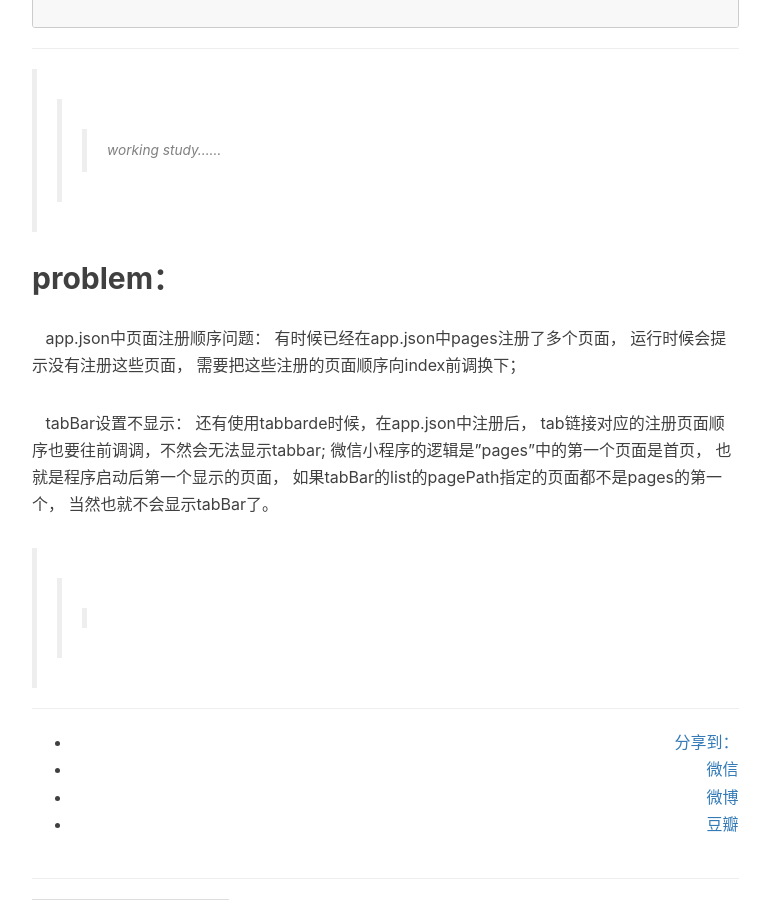
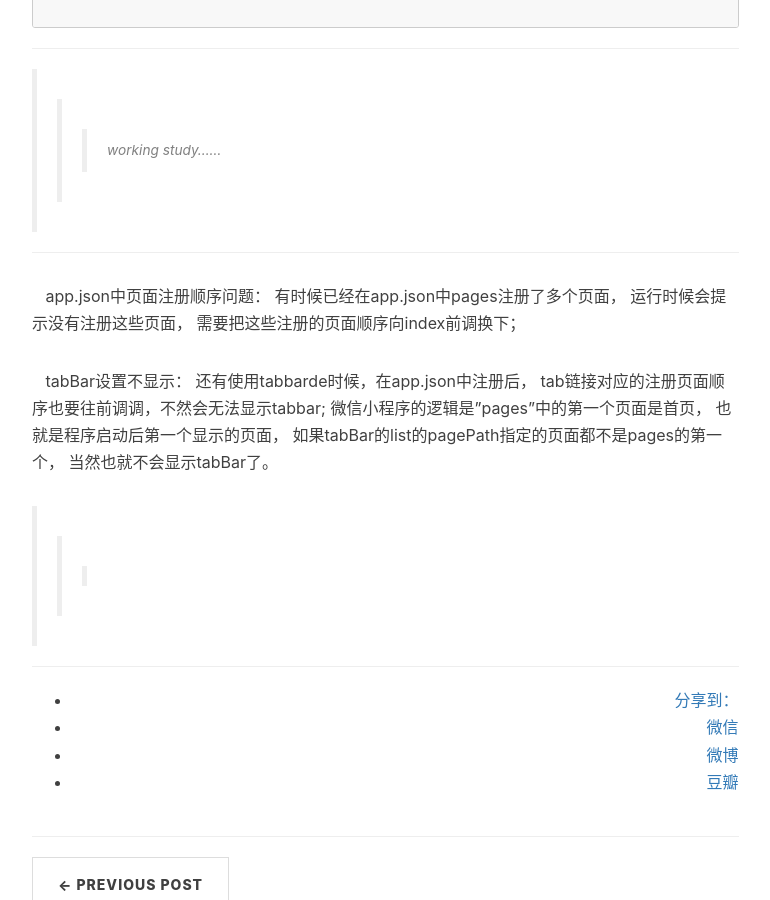
Before and after one commit to fairyly/myblog, a Jekyll site: the page built from _posts/2016-10-29-wx-app-dev.markdown, in a window 1280 px wide and 900 px high, scrolled down 4390 px. Shown: the whole window, without its empty margins (233-1003 px from the left). Built offline with Jekyll 4.4.1, drawn with Linux system fonts in a browser that asks for light colours; nearby versions of some CDN libraries; comment, search, counter and statistics services are not loaded.

Commit message:
Update 2016-10-29-wx-app-dev.markdown

```diff
--- a/_posts/2016-10-29-wx-app-dev.markdown
+++ b/_posts/2016-10-29-wx-app-dev.markdown
@@ -213,8 +213,7 @@ tags:
 
 >>> working study......
 
-
-## problem：
+---
 
     app.json中页面注册顺序问题：
         有时候已经在app.json中pages注册了多个页面，
```
